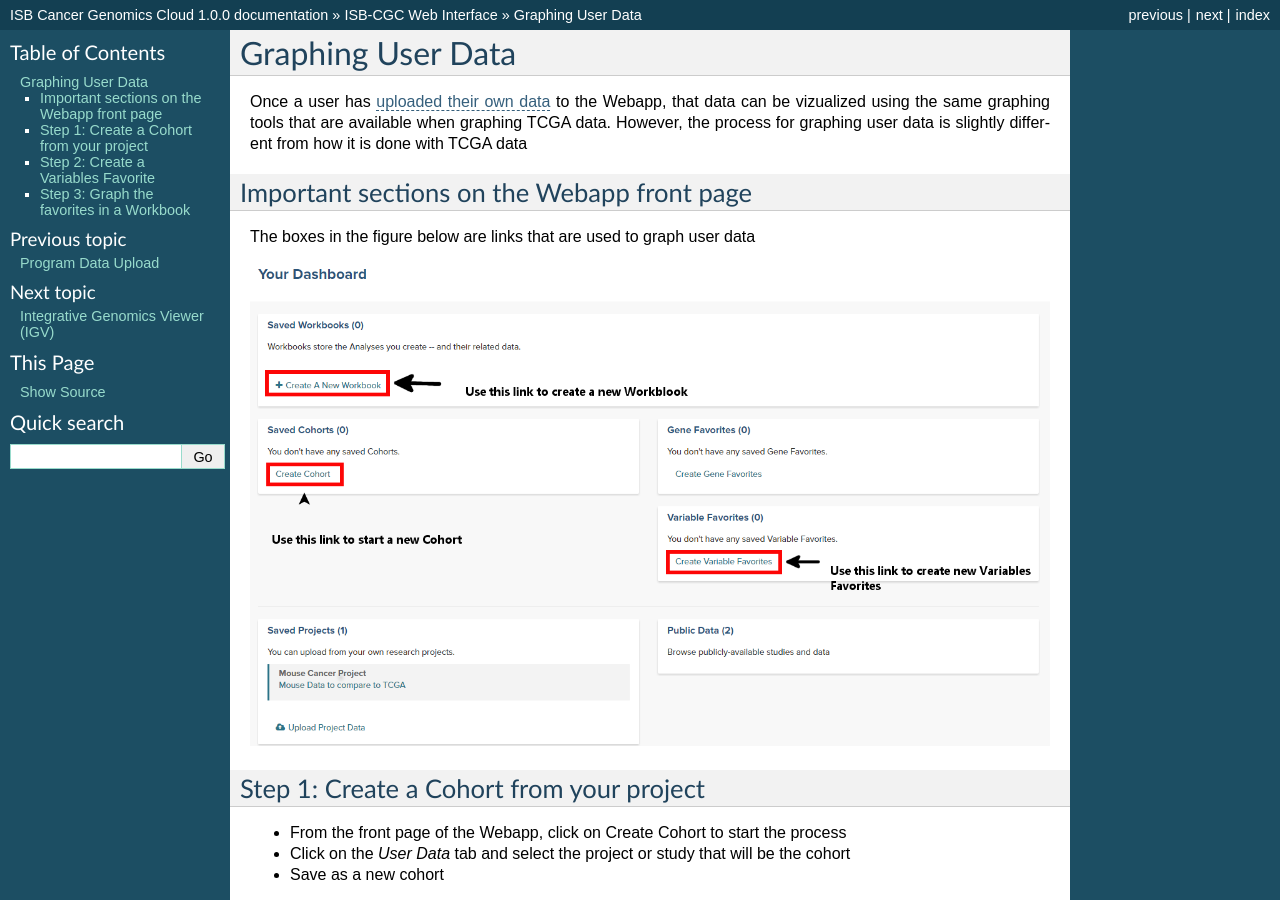
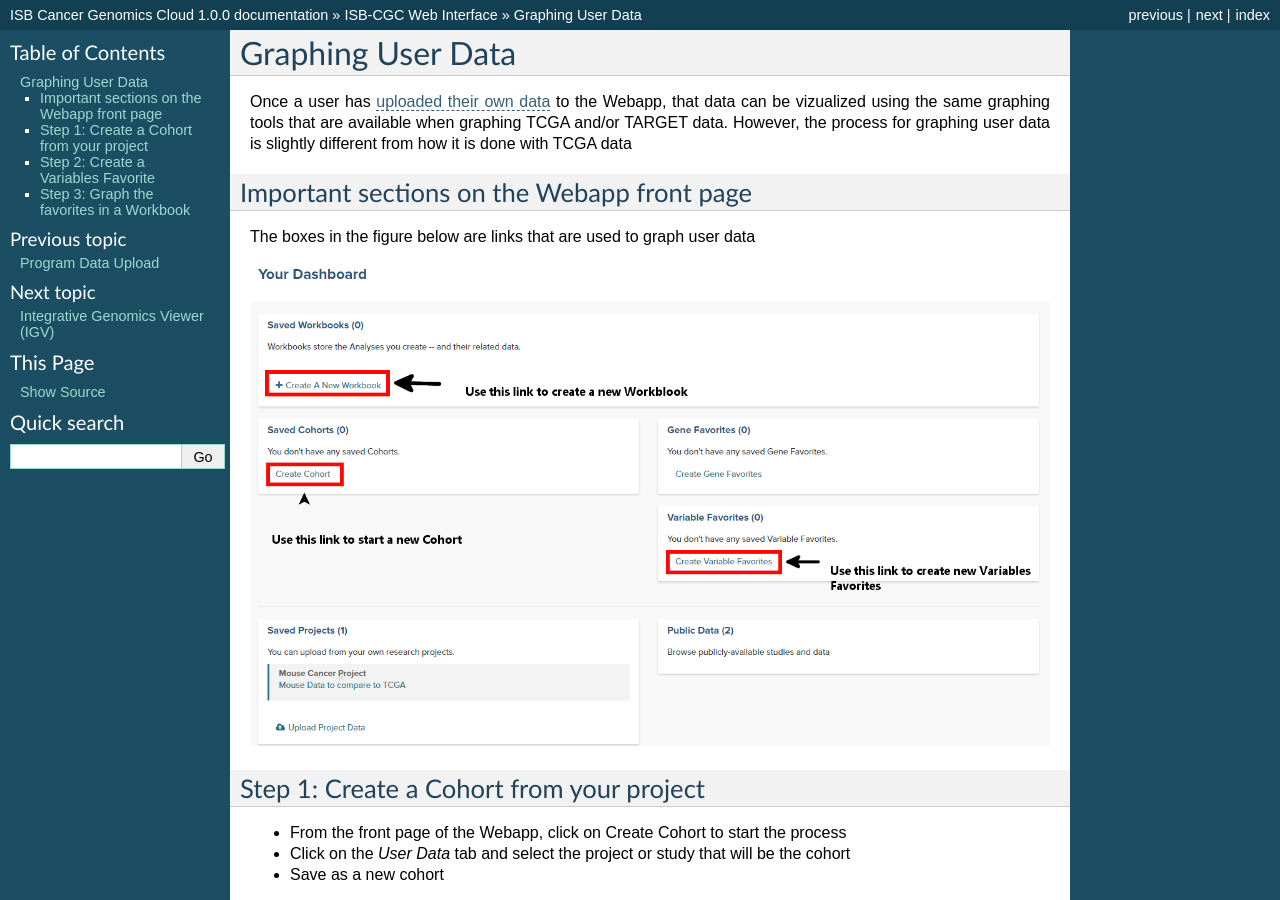
Before and after one commit to isb-cgc/readthedocs, a Sphinx documentation site: the page built from docs/source/sections/webapp/GraphingUserData.rst, in a window 1280 px wide and 900 px high. Built offline with Sphinx 7.4.7, drawn with Linux system fonts in a browser that asks for light colours; pages that are not in the unit, such as notebooks, are missing from menus.

Commit message:
Update GraphingUserData.rst

```diff
--- a/docs/source/sections/webapp/GraphingUserData.rst
+++ b/docs/source/sections/webapp/GraphingUserData.rst
@@ -2,7 +2,7 @@
 Graphing User Data
 ##############################
 
-Once a user has `uploaded their own data`_ to the Webapp, that data can be vizualized using the same graphing tools that are available when graphing TCGA data.  However, the process for graphing user data is slightly different from how it is done with TCGA data
+Once a user has `uploaded their own data`_ to the Webapp, that data can be vizualized using the same graphing tools that are available when graphing TCGA and/or TARGET data.  However, the process for graphing user data is slightly different from how it is done with TCGA data
 
 .. _uploaded their own data: http://isb-cancer-genomics-cloud.readthedocs.io/en/latest/sections/webapp/project_data_upload.html
 
```
